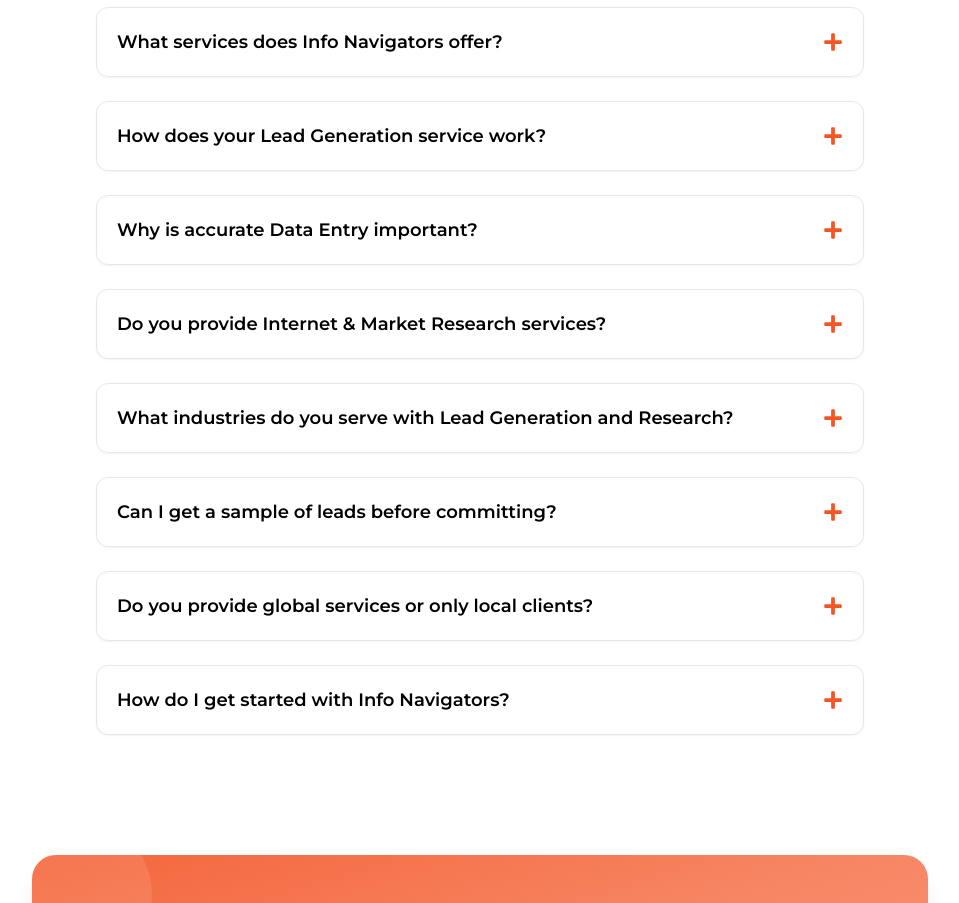
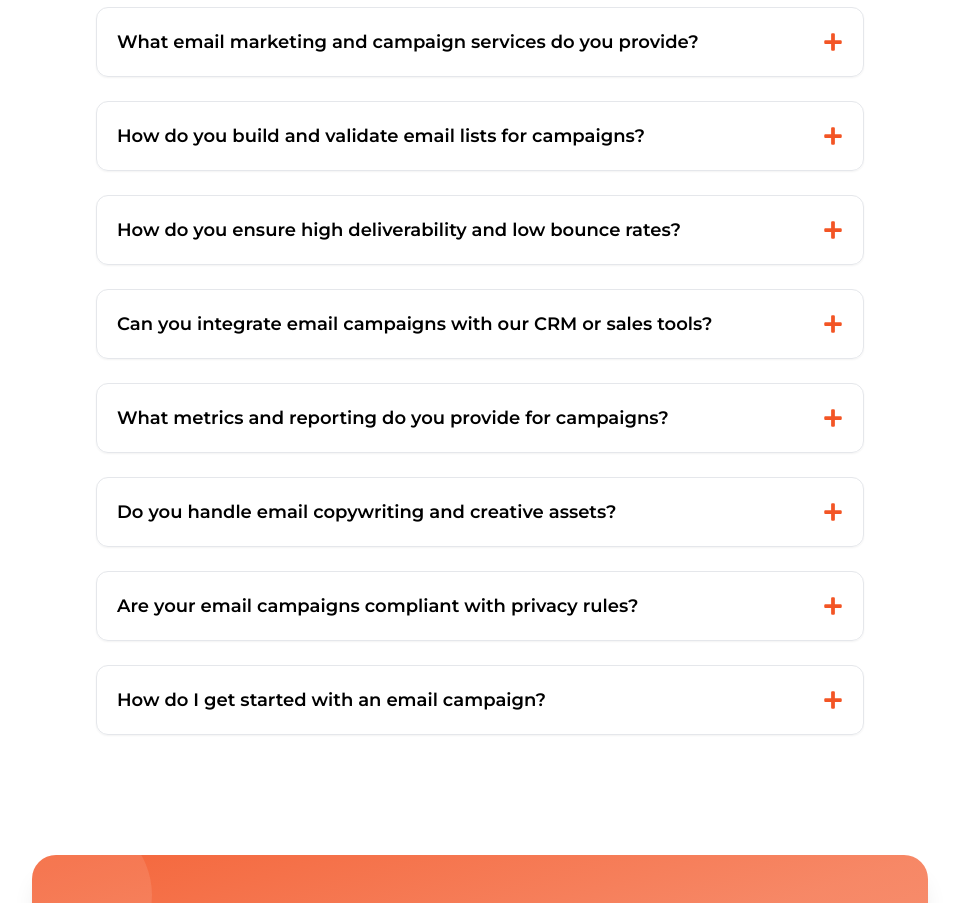
Before and after one commit to SallalZahid56/InfoNavigators, a Next.js app: page / in a window 1280 px wide. Shown: the part 4480-5383 px from the top of the page, without its empty margins (160-1119 px from the left). Built offline with nearby package versions, Linux system fonts and the light colour scheme.

Commit message:
Changes the content in the site

```diff
--- a/src/components/FAQ.jsx
+++ b/src/components/FAQ.jsx
@@ -42,44 +42,44 @@ const highlightServices = (text) => {
 
 const faqs = [
   {
-    question: "What services does Info Navigators offer?",
+    question: "What email marketing and campaign services do you provide?",
     answer:
-      "Info Navigators provides a full suite of digital solutions including Lead Generation, Data Entry & Cleaning, Online Internet Research, and more. Each service is tailored to help businesses grow with accurate data and qualified leads.",
+      "We run end-to-end email marketing campaigns: strategy, copy & design, list building, segmentation, automated sequences, A/B testing, and performance reporting. We can handle one-off blasts or multi-step nurture flows tailored to your sales cycle.",
   },
   {
-    question: "How does your Lead Generation service work?",
+    question: "How do you build and validate email lists for campaigns?",
     answer:
-      "Our Lead Generation Services focus on delivering qualified B2B and B2C leads through proven methods like email list building, LinkedIn prospecting, influencer research, and cold outreach. We verify every contact, so your sales team spends less time searching and more time closing deals.",
+      "We source targeted contacts via LinkedIn and web research, enrich records, and validate addresses using verification tools to minimize bounces. Clean lists improve deliverability and campaign ROI—ask about our sample lists before you commit.",
   },
   {
-    question: "Why is accurate Data Entry important?",
+    question: "How do you ensure high deliverability and low bounce rates?",
     answer:
-      "Accurate data entry ensures that your marketing and sales campaigns target the right audience without errors. Our Data Entry Services include CRM Data Entry and Data Cleaning & Formatting, which eliminate duplicates, correct errors, and standardize your database for smooth operations.",
+      "We follow best practices: list hygiene, address verification, domain authentication (SPF/DKIM), sender warm-up, and monitoring. We also use suppression lists and adjust sending patterns to maximize inbox placement.",
   },
   {
-    question: "Do you provide Internet & Market Research services?",
+    question: "Can you integrate email campaigns with our CRM or sales tools?",
     answer:
-      "Yes. Our Online Internet Research Services help businesses gather insights on competitors, markets, and customers. From Market Research & Competitor Analysis to Data Verification & Fact-Checking, we ensure your decisions are backed by verified, actionable data.",
+      "Yes. We integrate with HubSpot, Zoho, Close.io, GHL and other CRMs to sync leads, track activity, and automate follow-ups. We can also push campaign data to your dashboards for unified reporting.",
   },
   {
-    question: "What industries do you serve with Lead Generation and Research?",
+    question: "What metrics and reporting do you provide for campaigns?",
     answer:
-      "We work with diverse industries such as SaaS, eCommerce, Real Estate, Finance, Healthcare, and Professional Services. Our customized B2B Lead Generation and B2C Lead Generation strategies ensure industry-specific targeting.",
+      "We track opens, clicks, replies, bounces, unsubscribes, conversions and revenue (when available). Reports include campaign-level KPIs, A/B test results and actionable recommendations for optimization.",
   },
   {
-    question: "Can I get a sample of leads before committing?",
+    question: "Do you handle email copywriting and creative assets?",
     answer:
-      "Yes. We provide sample B2B Leads so you can test the accuracy and relevance before starting a larger campaign. Explore our Lead Generation Page to learn how we deliver clean, verified data.",
+      "Yes — our team writes subject lines, body copy, and CTA variants, and prepares HTML or plain-text templates. We optimize messaging for deliverability and engagement across audiences.",
   },
   {
-    question: "Do you provide global services or only local clients?",
+    question: "Are your email campaigns compliant with privacy rules?",
     answer:
-      "Info Navigators works with clients across the world. Whether you need International B2B Leads or Local Market Research, our team adapts strategies for your target geography.",
+      "We follow GDPR and CAN-SPAM guidelines where applicable: we use lawful contact sources, include clear unsubscribe options, and honor data subject requests. Ask us about region-specific compliance requirements.",
   },
   {
-    question: "How do I get started with Info Navigators?",
+    question: "How do I get started with an email campaign?",
     answer:
-      "Getting started is easy. Simply Contact Us or Book a Call with our experts. We’ll analyze your business goals and suggest the right combination of services—such as Lead Generation or Data Research.",
+      "Start with a discovery call. We’ll audit your current assets, recommend a campaign plan, send a sample list or pilot campaign, and provide a quote based on scope and volume.",
   },
 ];
 
```
Also changed, not shown: 1 other file (tests, documents, lock files or other folders).
